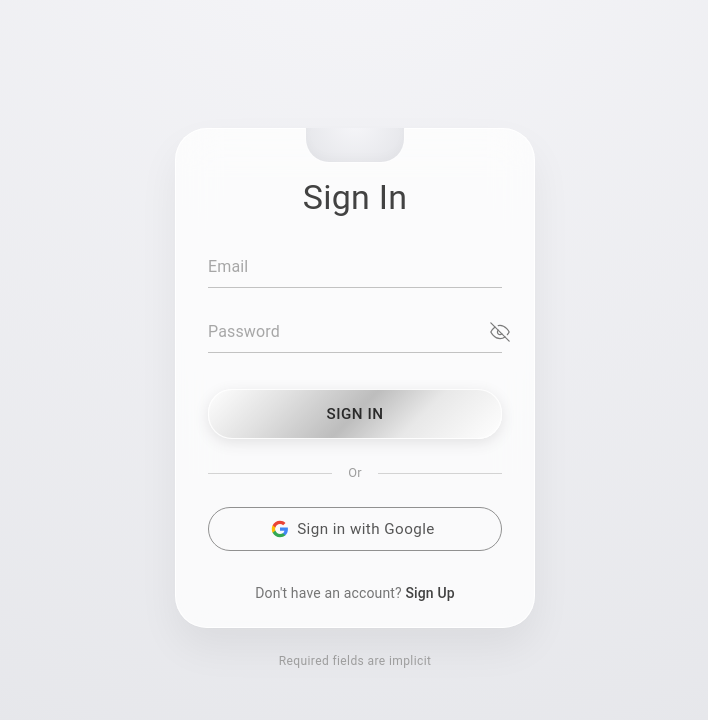
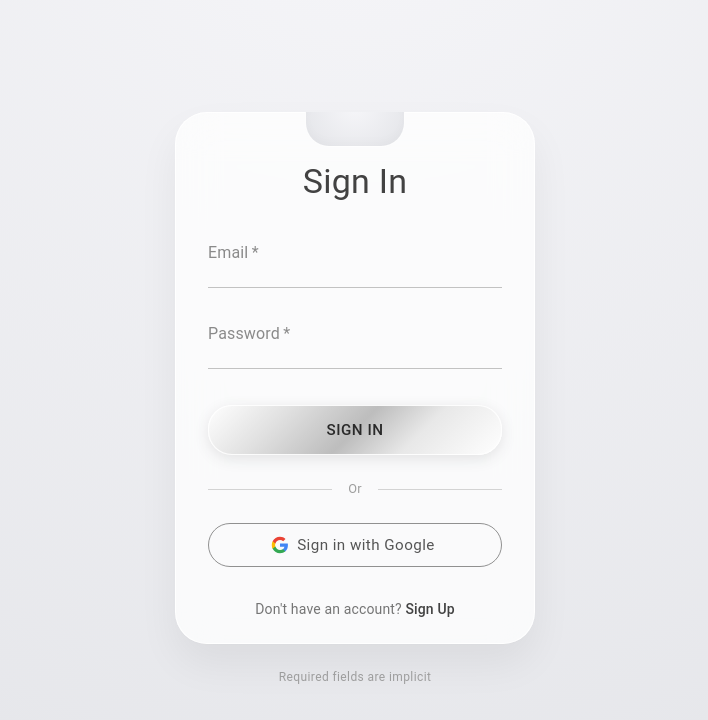
Before and after one commit to InonGuetta/community-platform-client, a React (Vite) app: page /sign-in in a window 1280 px wide. Shown: the top 720 px of the page, without its empty margins (285-993 px from the left). Built offline with nearby package versions, Linux system fonts and the light colour scheme.

Commit message:
design sign in

```diff
--- a/src/components/pages/auth/SignIn.jsx
+++ b/src/components/pages/auth/SignIn.jsx
@@ -31,9 +31,10 @@ const EyeCrossedIcon = () => (
   </svg>
 );
 
-const CheckIcon = () => (
+const EyeIcon = () => (
   <svg width="20" height="20" viewBox="0 0 24 24" fill="none" stroke="currentColor" strokeWidth="1.5" strokeLinecap="round" strokeLinejoin="round" style={{ color: '#7a7a7a' }}>
-    <polyline points="20 6 9 17 4 12"></polyline>
+    <path d="M1 12s4-8 11-8 11 8 11 8-4 8-11 8-11-8-11-8z"></path>
+    <circle cx="12" cy="12" r="3"></circle>
   </svg>
 );
 
@@ -44,6 +45,20 @@ const SignIn = () => {
   const error = useSelector(selectAuthError);
   const [form, setForm] = useState({ email: "", password: "" });
   const [showPassword, setShowPassword] = useState(false);
+
+  const floatingLabelSx = {
+    "& .MuiInputLabel-root": {
+      color: "#8a8a8a",
+      transform: "translate(0, 0.35rem) scale(1)",
+      transformOrigin: "top left",
+      transition: "transform 220ms ease, color 220ms ease",
+      fontSize: "1rem",
+    },
+    "& .MuiInputLabel-root.Mui-focused, & .MuiInputLabel-root.MuiInputLabel-shrink": {
+      color: "#1e63ff",
+      transform: "translate(0, -0.8rem) scale(0.78)",
+    },
+  };
 
   const handleChange = (e) => setForm((prev) => ({ ...prev, [e.target.name]: e.target.value }));
 
@@ -100,14 +115,15 @@ const SignIn = () => {
 
           <Box component="form" onSubmit={handleSubmit} sx={{ display: "flex", flexDirection: "column", gap: 3.5 }}>
             <TextField
-              placeholder="Email"
+              label="Email"
               name="email"
               type="email"
               variant="standard"
               value={form.email}
               onChange={handleChange}
-              required
+              required={!form.email}
               fullWidth
+              sx={floatingLabelSx}
               InputProps={{
                 disableUnderline: true,
                 sx: {
@@ -118,27 +134,28 @@ const SignIn = () => {
             />
 
             <TextField
-              placeholder="Password"
+              label="Password"
               name="password"
               type={showPassword ? "text" : "password"}
               variant="standard"
               value={form.password}
               onChange={handleChange}
-              required
+              required={!form.password}
               fullWidth
+              sx={floatingLabelSx}
               InputProps={{
                 disableUnderline: true,
                 sx: {
                     borderBottom: '1px solid #c2c2c2', pb: 0.5, color: '#333',
                     fontSize: '1rem', '&::before, &::after': { display: 'none' }
                 },
-                endAdornment: (
+                endAdornment: form.password ? (
                   <InputAdornment position="end">
                     <IconButton onClick={() => setShowPassword(!showPassword)} edge="end" sx={{ p: 0.5 }}>
-                      {form.password ? <CheckIcon /> : <EyeCrossedIcon />}
+                      {showPassword ? <EyeIcon /> : <EyeCrossedIcon />}
                     </IconButton>
                   </InputAdornment>
-                )
+                ) : null
               }}
             />
 
```
